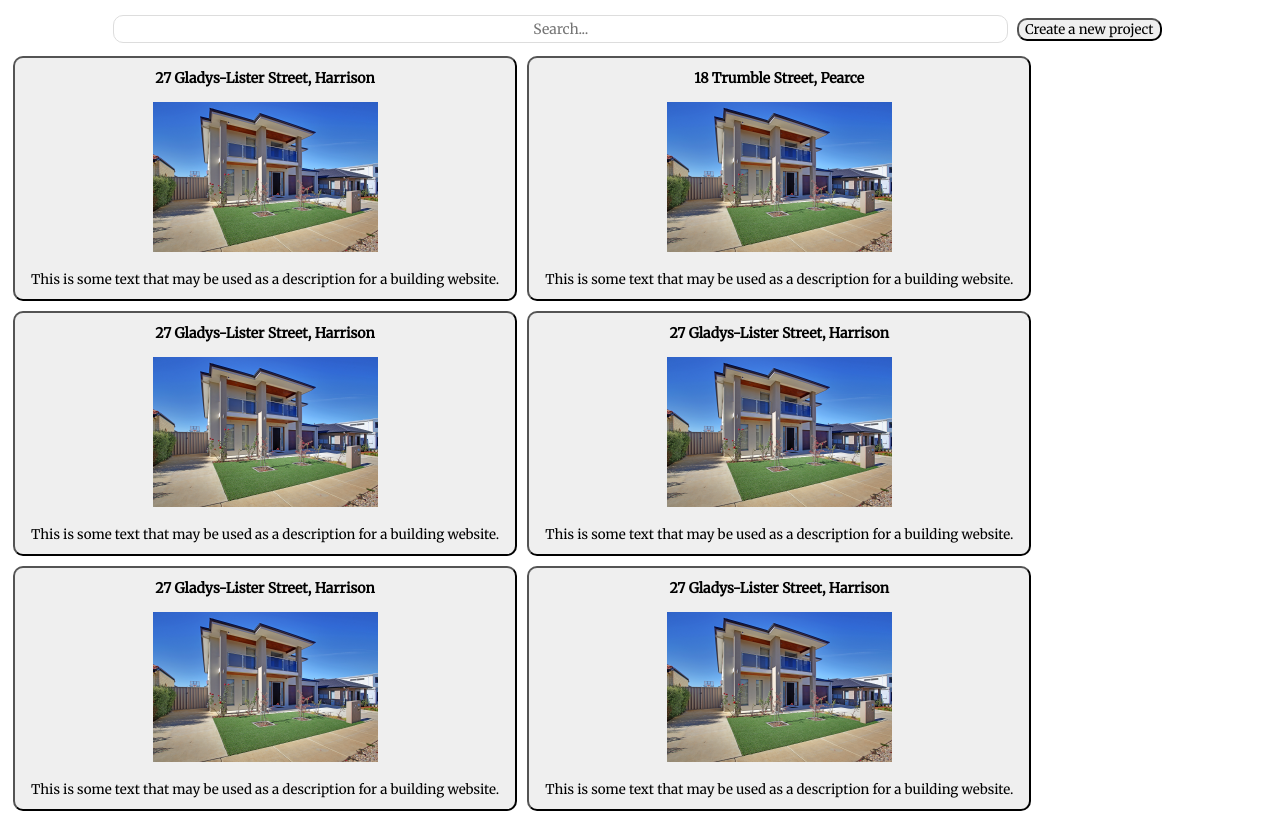
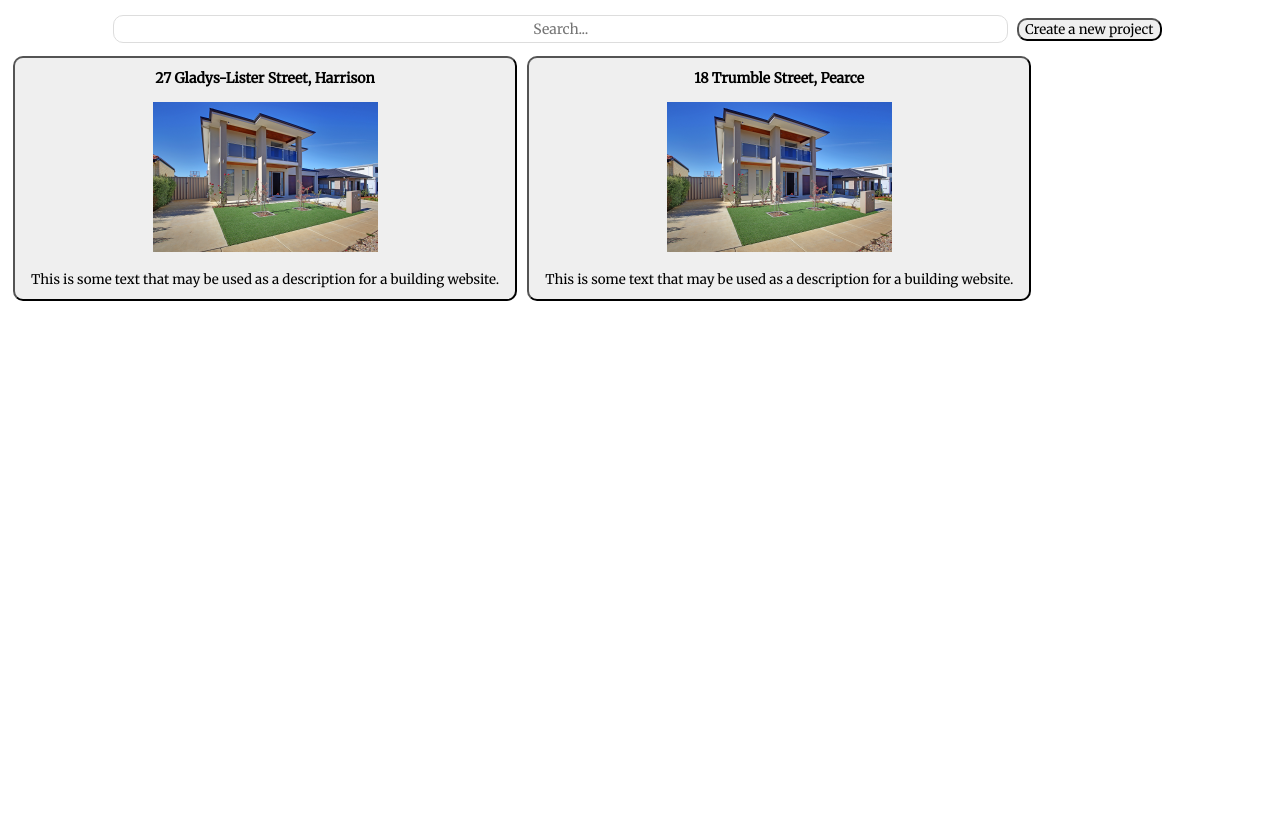
Before and after one commit to gtmishr/ComputerScienceIA, a plain HTML site: page sourceCode/index.html in a window 1280 px wide. Shown: the part 94-918 px from the top of the page. After the commit the page ends 800 px from the top, so only its background shows below. Drawn offline with Linux system fonts and the light colour scheme.

Commit message:
Update on documentation

```diff
--- a/sourceCode/index.html
+++ b/sourceCode/index.html
@@ -32,34 +32,6 @@
                 <p id = "buildingDescription">This is some text that may be used as a description for a building website.</p>
 </button>
         </a> </li>
-        <li> <a href = "#">
-          <button class = "testProject" id = "project3" onclick = "expandProject(3)">
-                <h3 id = "buildingProjectTitle">27 Gladys-Lister Street, Harrison</h3>
-                <img src = "../images/sampleHouse.jpg" id = "projectPhoto" alt = "Sample Photo"></img>
-                <p id = "buildingDescription">This is some text that may be used as a description for a building website.</p>
-            </button>
-        </a> </li>
-        <li> <a href = "#">
-          <button class = "testProject" id = "project4" onclick = "expandProject(4)">
-                <h3 id = "buildingProjectTitle">27 Gladys-Lister Street, Harrison</h3>
-                <img src = "../images/sampleHouse.jpg" id = "projectPhoto" alt = "Sample Photo"></img>
-                <p id = "buildingDescription">This is some text that may be used as a description for a building website.</p>
-            </button>
-        </a> </li>
-        <li> <a href = "#">
-          <button class = "testProject" id = "project5" onclick = "expandProject(5)">
-                <h3 id = "buildingProjectTitle">27 Gladys-Lister Street, Harrison</h3>
-                <img src = "../images/sampleHouse.jpg" id = "projectPhoto" alt = "Sample Photo"></img>
-                <p id = "buildingDescription">This is some text that may be used as a description for a building website.</p>
-            </button>
-        </a> </li>
-        <li> <a href = "#">
-          <button class = "testProject" id = "project6" onclick = "expandProject(6)">
-                <h3 id = "buildingProjectTitle">27 Gladys-Lister Street, Harrison</h3>
-                <img src = "../images/sampleHouse.jpg" id = "projectPhoto" alt = "Sample Photo"></img>
-                <p id = "buildingDescription">This is some text that may be used as a description for a building website.</p>
-            </button>
-        </a> </li>
     </ul>
 
 </body>
```
Also changed, not shown: 2 other files.
